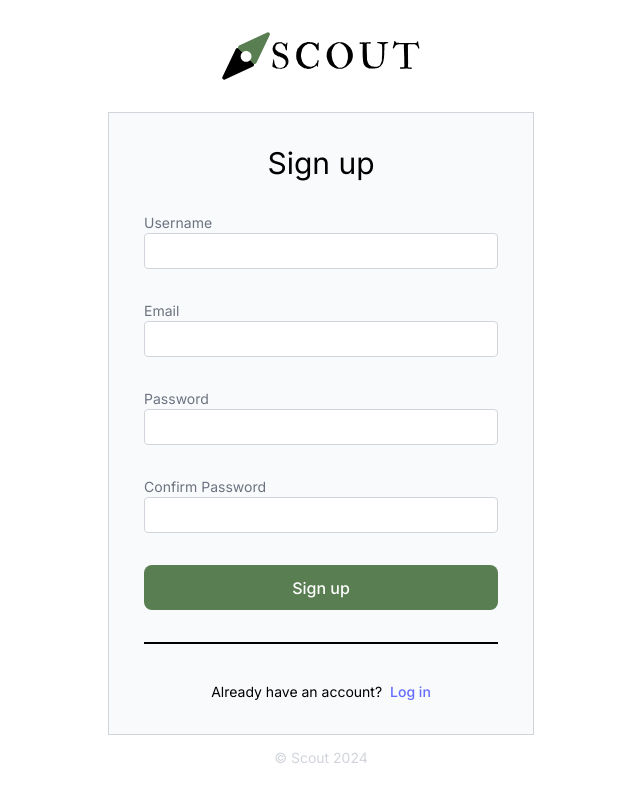
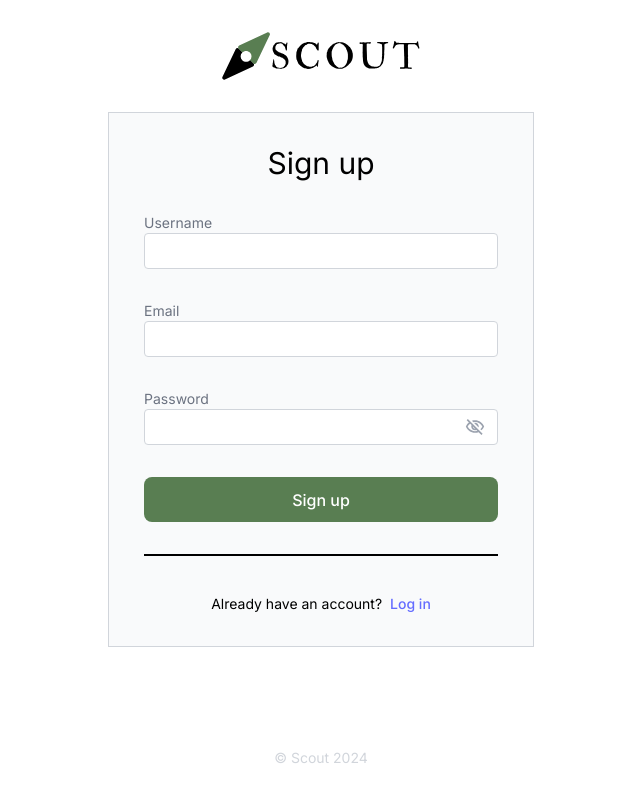
Before and after one commit to aaronpagoada/scout, a React (Vite) app in the folder zion/: page /register in a window 1280 px wide. Shown: the whole page, without its empty margins (319-959 px from the left). Built offline with nearby package versions, Linux system fonts and the light colour scheme.

Commit message:
Finished register page UI

```diff
--- a/zion/package.json
+++ b/zion/package.json
@@ -11,6 +11,10 @@
     "host": "vite --host"
   },
   "dependencies": {
+    "@emotion/react": "^11.14.0",
+    "@emotion/styled": "^11.14.0",
+    "@mui/icons-material": "^6.3.0",
+    "@mui/material": "^6.3.0",
     "buffer": "^6.0.3",
     "react": "^18.3.1",
     "react-dom": "^18.3.1",
--- a/zion/src/pages/RegisterPage.tsx
+++ b/zion/src/pages/RegisterPage.tsx
@@ -1,78 +1,35 @@
 import React, { useState } from "react";
 import { Link } from "react-router-dom";
 import Header from "../components/Header";
-import FormInput from "../components/FormInput";
+import VisibilityOutlinedIcon from '@mui/icons-material/VisibilityOutlined';
+import VisibilityOffOutlinedIcon from '@mui/icons-material/VisibilityOffOutlined';
 
 interface User {
   username: string;
   email: string;
   password: string;
-  confirmPassword: string;
 }
 
 function RegisterPage() {
   const [user, setUser] = useState<User>({
     username: "",
     email: "",
-    password: "",
-    confirmPassword: "",
+    password: ""
   });
 
   const [errors, setErrors] = useState({
     username: false,
     email: false,
-    password: false,
-    confirmPassword: false,
+    password: false
   })
 
   const [focused, setFocused] = useState({
     username: false,
     email: false,
-    password: false,
-    confirmPassword: false,
+    password: false
   })
 
-  const inputs = [
-    {
-      id: 1,
-      name: "username",
-      label: "Username",
-      type: "text",
-      required: true,
-      pattern: `^[A-Za-z0-9]{3,16}$`,
-      errorMessage:
-        "Username should be 3-16 characters and should not include special characters",
-    },
-    {
-      id: 2,
-      name: "email",
-      label: "Email",
-      type: "email",
-      required: true,
-      pattern:
-        "^[a-zA-Z0-9]+(?:.[a-zA-Z0-9]+)*@[a-zA-Z0-9]+(?:.[a-zA-Z0-9]+)*$",
-      errorMessage: "Invalid email",
-    },
-    {
-      id: 3,
-      name: "password",
-      label: "Password",
-      type: "password",
-      required: true,
-      pattern: `^(?=.*[0-9])(?=.*[a-zA-Z])(?=.*[!@#$%^&*])[a-zA-Z0-9!@#$%^&*]{8,20}$`,
-      errorMessage:
-        "Password should be 8-20 characters and include at least 1 letter, 1 number and 1 special character",
-    },
-    {
-      id: 4,
-      name: "confirmPassword",
-      label: "Confirm Password",
-      type: "password",
-      required: true,
-      password: user.password,
-      errorMessage: "Passwords do not match",
-    }
-  ];
+  const [visibility, setVisibility] = useState(false)
 
   const handleSubmit = (e: React.FormEvent<HTMLFormElement>) => {
     e.preventDefault();
@@ -91,23 +48,12 @@ function RegisterPage() {
     } else {
       setErrors({ ...errors, [e.target.name]: true })
     }
-    // bruh the state seems not be changing, maybe investiagte there
-  }
-
-  const validateConfirmPassword = (password: string, value: string): boolean => {
-    return password.localeCompare(value) === 0 ? true : false
   }
 
   const handlePWBlur = (e: React.FocusEvent<HTMLInputElement>) => {
     setFocused({ ...focused, password: true })
 
     const regex = new RegExp(e.target.pattern);
-    console.log("Pattern:", e.target.pattern);
-    console.log("Password:", user.password);
-    console.log("Regex test result:", regex.test(user.password));
-    console.log("Password:", e.target.value);
-    console.log("Regex test result:", regex.test(e.target.value));
-
     if (regex.test(user.password)) {
       console.log("Good pass")
       setErrors({ ...errors, password: false })
@@ -115,21 +61,13 @@ function RegisterPage() {
       console.log("bad pass")
       setErrors({ ...errors, password: true })
     }
-
-    if (focused.confirmPassword) {
-      validateConfirmPassword(user.password, user.confirmPassword) ?
-        setErrors({ ...errors, confirmPassword: false }) :
-        setErrors({ ...errors, confirmPassword: true })
   }
 
-    console.log(errors) // figure out why the password pattern check is failing even when password is valid,
-  }
+  const handleClick = () => {
+    setVisibility(!visibility)
 
-  const handleCPWBlur = () => {
-    setFocused({ ...focused, confirmPassword: true })
-    validateConfirmPassword(user.password, user.confirmPassword) ?
-      setErrors({ ...errors, confirmPassword: false }) :
-      setErrors({ ...errors, confirmPassword: true })
+    const passwordInput = document.getElementById("password") as HTMLInputElement
+    passwordInput.type === "password" ? passwordInput.type = "text" : passwordInput.type = "password"
   }
 
   return (
@@ -182,38 +120,25 @@ function RegisterPage() {
             <label className="text-gray-500 text-sm" htmlFor="password">
               Password
             </label>
+            <div className="relative inline-block w-full">
               <input
-              className={`transition duration-150 ease-linear w-full h-9 pl-2 pr-6 border ${errors.password ? "border-red-500" : "border-gray-300"
+                className={`transition duration-150 ease-linear w-full h-9 pl-2 pr-12 border ${errors.password ? "border-red-500" : "border-gray-300"
                   } focus:outline-none focus:border-black text-black rounded hover:border-gray-400`}
                 onChange={handleChange}
                 onBlur={handlePWBlur}
                 name="password"
+                id="password"
                 pattern="(?=.*[0-9])(?=.*[a-zA-Z])(?=.*[!@#$%^&*])[a-zA-Z0-9!@#$%^&*]{8,20}"
                 required
                 type="password"
               />
+              <button className="bg-transparent absolute bottom-0 right-0 pr-3 hover:bg-transparent h-full flex justify-center items-center" onClick={handleClick}>
+                {!visibility ? (<VisibilityOffOutlinedIcon fontSize="small" sx={{ color: '#9ca3af' }} />) : (<VisibilityOutlinedIcon fontSize="small" sx={{ color: '#9ca3af' }} />)}
+              </button>
+            </div>
             {errors.password && focused.password && (
               <span className="text-red-500 text-xs">
                 Password should be 8-20 characters and include at least 1 letter, 1 number and 1 special character
-              </span>
-            )}
-          </div>
-          <div className="mb-8 flex flex-col items-start">
-            <label className="text-gray-500 text-sm" htmlFor="confirmPassword">
-              Confirm Password
-            </label>
-            <input
-              className={`transition duration-150 ease-linear w-full h-9 pl-2 pr-6 border ${errors.confirmPassword ? "border-red-500" : "border-gray-300"
-                } focus:outline-none focus:border-black text-black rounded hover:border-gray-400`}
-              onChange={handleChange}
-              onBlur={handleCPWBlur}
-              name="confirmPassword"
-              required
-              type="password"
-            />
-            {errors.confirmPassword && focused.confirmPassword && (
-              <span className="text-red-500 text-xs">
-                Passwords do not match
               </span>
             )}
           </div>
```
Also changed, not shown: 1 other file (tests, documents, lock files or other folders). Lines whose indentation alone changed are shown as unchanged.
